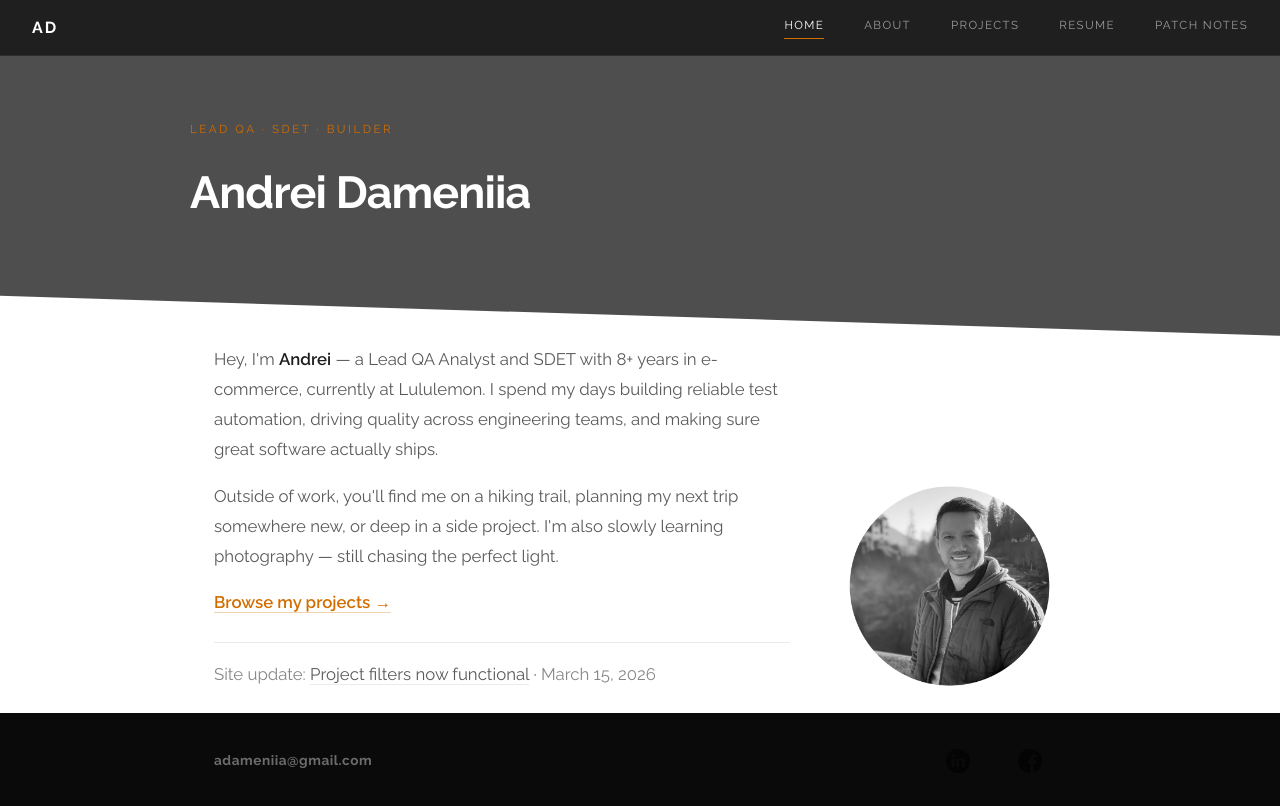
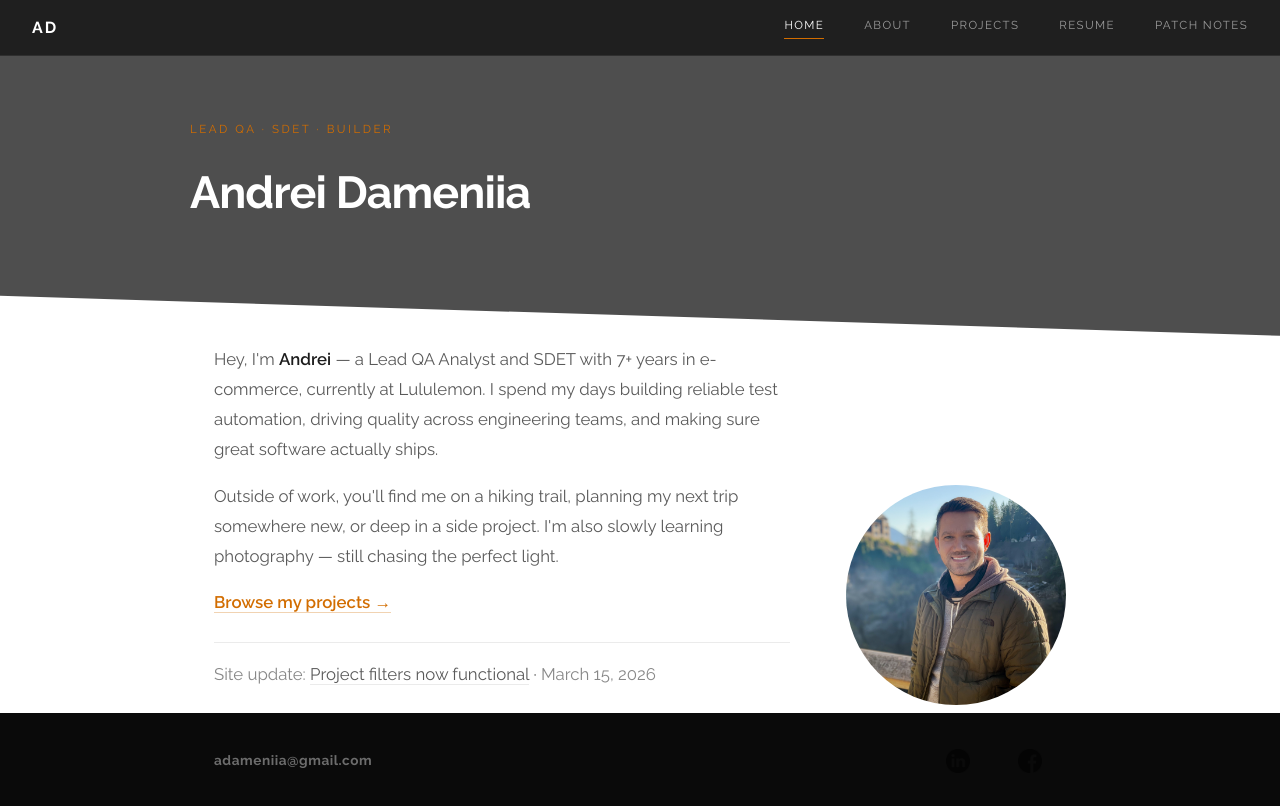
Before and after one commit to dameniia/personal-site, a React (Vite) app: page / in a window 1280 px wide. Shown: the top 806 px of the page. Built offline with nearby package versions, Linux system fonts and the light colour scheme.

Commit message:
Fix experience duration and update profile photo source

```diff
--- a/src/pages/Home.jsx
+++ b/src/pages/Home.jsx
@@ -19,7 +19,7 @@ export function Home() {
           <div className="home-intro-text">
             <p>
               Hey, I&apos;m <strong>Andrei</strong> — a Lead QA Analyst and
-              SDET with 8+ years in e-commerce, currently at Lululemon. I
+              SDET with 7+ years in e-commerce, currently at Lululemon. I
               spend my days building reliable test automation, driving quality
               across engineering teams, and making sure great software actually
               ships.
@@ -49,7 +49,7 @@ export function Home() {
             <img
               width="300"
               height="320"
-              src="/images/index_pic.png"
+              src="/images/index_pic.jpeg"
               alt="Andrei Dameniia"
             />
           </figure>
```
